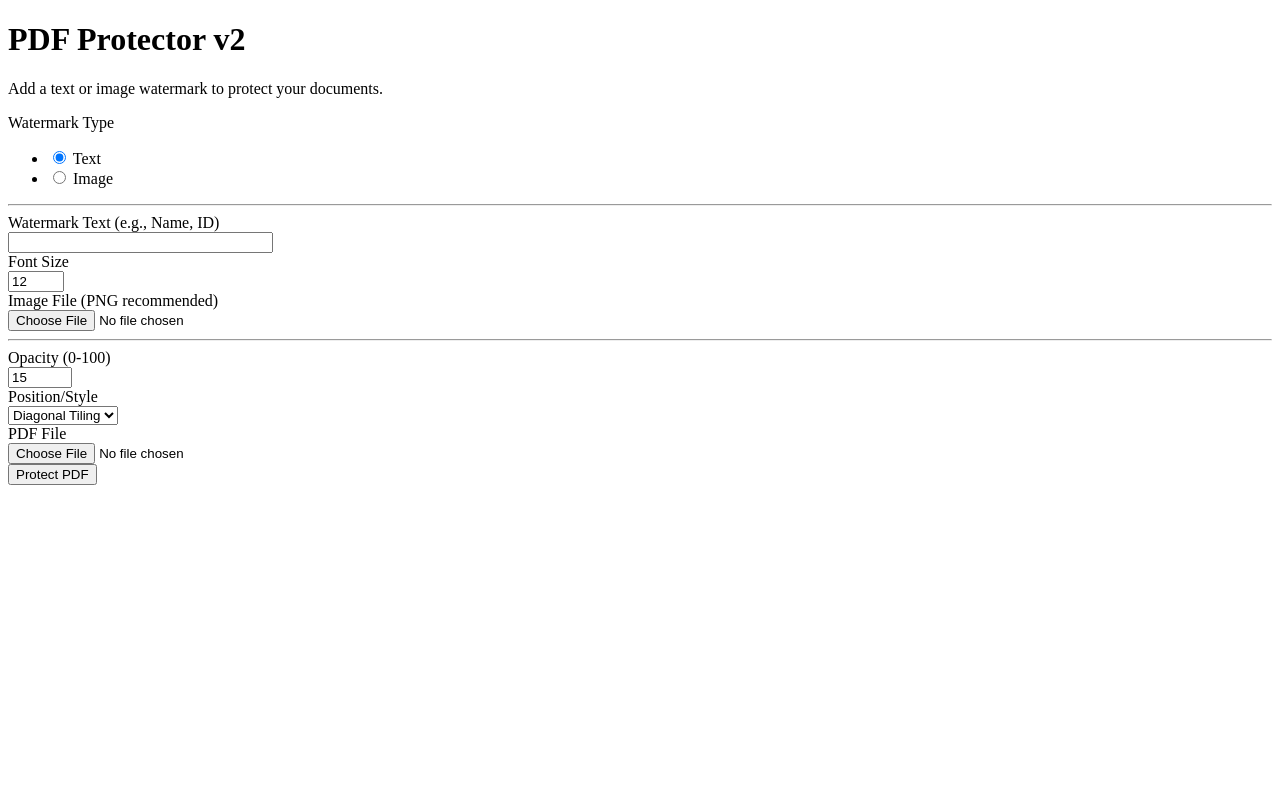
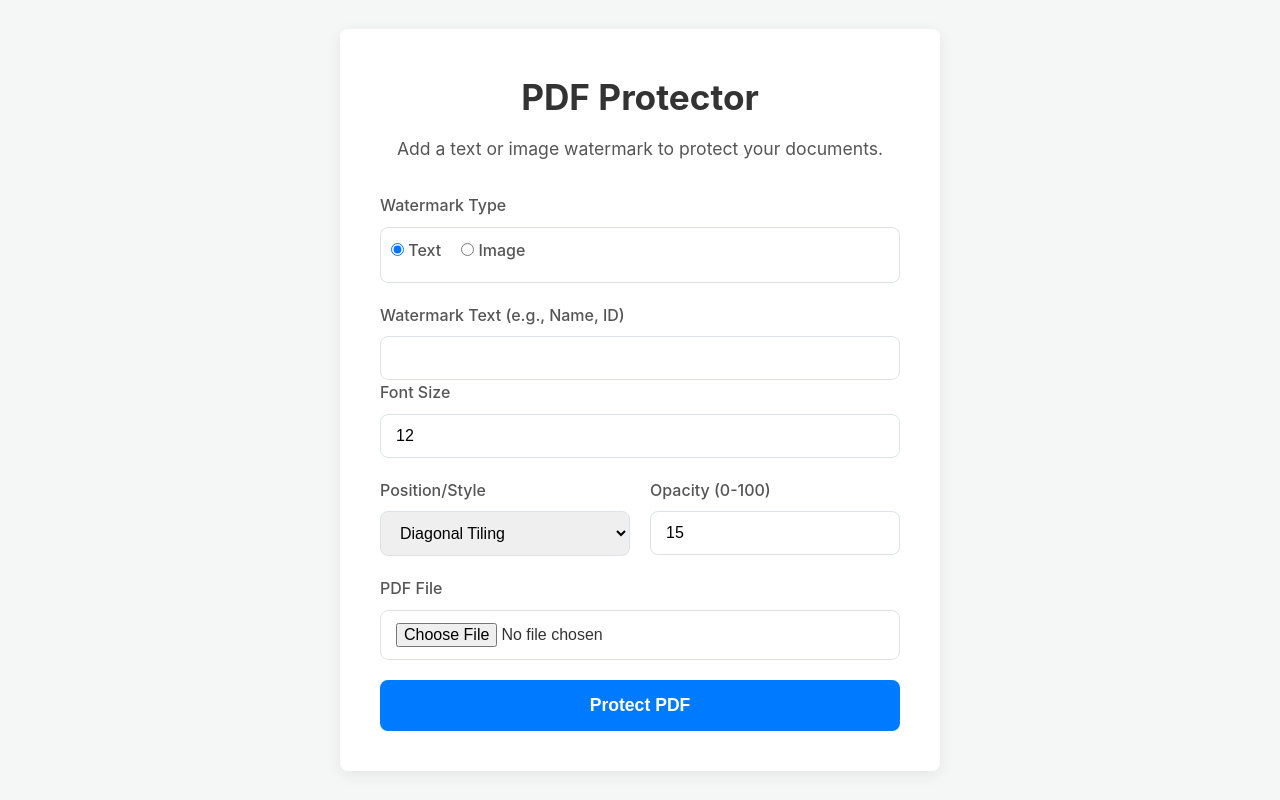
Before and after one commit to alissonpef/Flask-PDF-Protector, a Flask app: page / in a window 1280 px wide. Run offline with Flask 3, Linux system fonts and the light colour scheme; some libraries are stand-ins or nearby versions.

Commit message:
feat(ui): add css styling and improve form layout

```diff
--- /dev/null
+++ b/static/styles.css
@@ -0,0 +1,148 @@
+:root {
+  --primary-color: #007bff;
+  --primary-color-hover: #0056b3;
+  --success-color: #28a745;
+  --error-color: #dc3545;
+  --text-primary: #333;
+  --text-secondary: #555;
+  --bg-main: #f4f7f6;
+  --bg-surface: #ffffff;
+  --border-color: #dee2e6;
+  --border-radius-md: 8px;
+  --shadow-soft: 0 4px 15px rgba(0, 0, 0, 0.07);
+}
+
+* {
+  margin: 0;
+  padding: 0;
+  box-sizing: border-box;
+}
+
+body {
+  font-family: -apple-system, BlinkMacSystemFont, "Segoe UI", Roboto,
+    "Helvetica Neue", Arial, sans-serif;
+  background-color: var(--bg-main);
+  color: var(--text-primary);
+  line-height: 1.6;
+  display: flex;
+  justify-content: center;
+  align-items: center;
+  min-height: 100vh;
+  padding: 20px;
+}
+
+.container {
+  max-width: 600px;
+  width: 100%;
+  padding: 40px;
+  background: var(--bg-surface);
+  border-radius: var(--border-radius-md);
+  box-shadow: var(--shadow-soft);
+  text-align: center;
+}
+
+h1 {
+  font-size: 2.2rem;
+  font-weight: 700;
+  margin-bottom: 10px;
+}
+
+h2 {
+  font-size: 1.1rem;
+  color: var(--text-secondary);
+  margin-bottom: 30px;
+  font-weight: 400;
+}
+
+form {
+  display: flex;
+  flex-direction: column;
+  gap: 20px;
+  text-align: left;
+}
+
+.form-group label,
+.form-group-inline label {
+  font-weight: 500;
+  color: var(--text-secondary);
+  margin-bottom: 8px;
+  display: block;
+}
+
+.form-input,
+.form-select {
+  width: 100%;
+  padding: 12px 15px;
+  border: 1px solid var(--border-color);
+  border-radius: var(--border-radius-md);
+  font-size: 1rem;
+  transition: border-color 0.2s, box-shadow 0.2s;
+}
+
+.form-input:focus,
+.form-select:focus {
+  outline: none;
+  border-color: var(--primary-color);
+  box-shadow: 0 0 0 3px rgba(0, 123, 255, 0.2);
+}
+
+.form-row {
+  display: flex;
+  gap: 20px;
+}
+
+.form-row > div {
+  flex: 1;
+}
+
+.radio-group {
+  display: flex;
+  gap: 20px;
+  padding: 10px;
+  border: 1px solid var(--border-color);
+  border-radius: var(--border-radius-md);
+}
+
+.radio-label {
+  display: flex;
+  align-items: center;
+  gap: 8px;
+  cursor: pointer;
+}
+
+.submit-btn {
+  width: 100%;
+  padding: 15px;
+  background: var(--primary-color);
+  color: white;
+  border: none;
+  border-radius: var(--border-radius-md);
+  cursor: pointer;
+  font-size: 1.1rem;
+  font-weight: 600;
+  transition: background-color 0.2s, transform 0.1s;
+}
+
+.submit-btn:hover {
+  background-color: var(--primary-color-hover);
+}
+
+.submit-btn:active {
+  transform: translateY(1px);
+}
+
+.flashes {
+  list-style-type: none;
+  padding: 0;
+  margin-top: 20px;
+  text-align: center;
+}
+
+.flashes li {
+  padding: 15px;
+  background-color: #e8f5e9;
+  color: #155724;
+  border: 1px solid #c3e6cb;
+  border-radius: var(--border-radius-md);
+  font-size: 1rem;
+}
--- a/templates/index.html
+++ b/templates/index.html
@@ -4,54 +4,61 @@
     <meta charset="UTF-8" />
     <meta name="viewport" content="width=device-width, initial-scale=1.0" />
     <title>PDF Protector</title>
+    <link
+      rel="stylesheet"
+      href="{{ url_for('static', filename='styles.css') }}"
+    />
   </head>
   <body>
-    <h1>PDF Protector v2</h1>
-    <p>Add a text or image watermark to protect your documents.</p>
+    <div class="container">
+      <h1>PDF Protector</h1>
+      <h2>Add a text or image watermark to protect your documents.</h2>
 
       <form method="POST" enctype="multipart/form-data" novalidate>
         {{ form.hidden_tag() }}
 
-      <div>
-        {{ form.watermark_type.label }}<br />
-        {{ form.watermark_type() }}
+        <div class="form-group">
+          {{ form.watermark_type.label }}
+          <div class="radio-group">
+            {% for subfield in form.watermark_type %}
+            <label class="radio-label">
+              {{ subfield }} {{ subfield.label.text }}
+            </label>
+            {% endfor %}
+          </div>
         </div>
 
-      <hr />
-
-      <div>
-        {{ form.watermark_text.label }}<br />
-        {{ form.watermark_text(size=30) }}
+        <div id="text-fields">
+          <div class="form-group">
+            {{ form.watermark_text.label }} {{
+            form.watermark_text(class="form-input") }}
+          </div>
+          <div class="form-group">
+            {{ form.font_size.label }} {{ form.font_size(class="form-input") }}
+          </div>
         </div>
 
-      <div>
-        {{ form.font_size.label }}<br />
-        {{ form.font_size() }}
+        <div id="image-fields" style="display: none">
+          <div class="form-group">
+            {{ form.watermark_image.label }} {{
+            form.watermark_image(class="form-input") }}
+          </div>
         </div>
 
-      <div>
-        {{ form.watermark_image.label }}<br />
-        {{ form.watermark_image() }}
+        <div class="form-row">
+          <div class="form-group">
+            {{ form.position.label }} {{ form.position(class="form-select") }}
+          </div>
+          <div class="form-group">
+            {{ form.opacity.label }} {{ form.opacity(class="form-input") }}
+          </div>
         </div>
 
-      <hr />
-
-      <div>
-        {{ form.opacity.label }}<br />
-        {{ form.opacity() }}
+        <div class="form-group">
+          {{ form.pdf_file.label }} {{ form.pdf_file(class="form-input") }}
         </div>
 
-      <div>
-        {{ form.position.label }}<br />
-        {{ form.position() }}
-      </div>
-
-      <div>
-        {{ form.pdf_file.label }}<br />
-        {{ form.pdf_file() }}
-      </div>
-
-      <div>{{ form.submit() }}</div>
+        {{ form.submit(class="submit-btn") }}
       </form>
 
       {% with messages = get_flashed_messages() %} {% if messages %}
@@ -61,5 +68,6 @@
         {% endfor %}
       </ul>
       {% endif %} {% endwith %}
+    </div>
   </body>
 </html>
```
Lines whose indentation alone changed are shown as unchanged.
